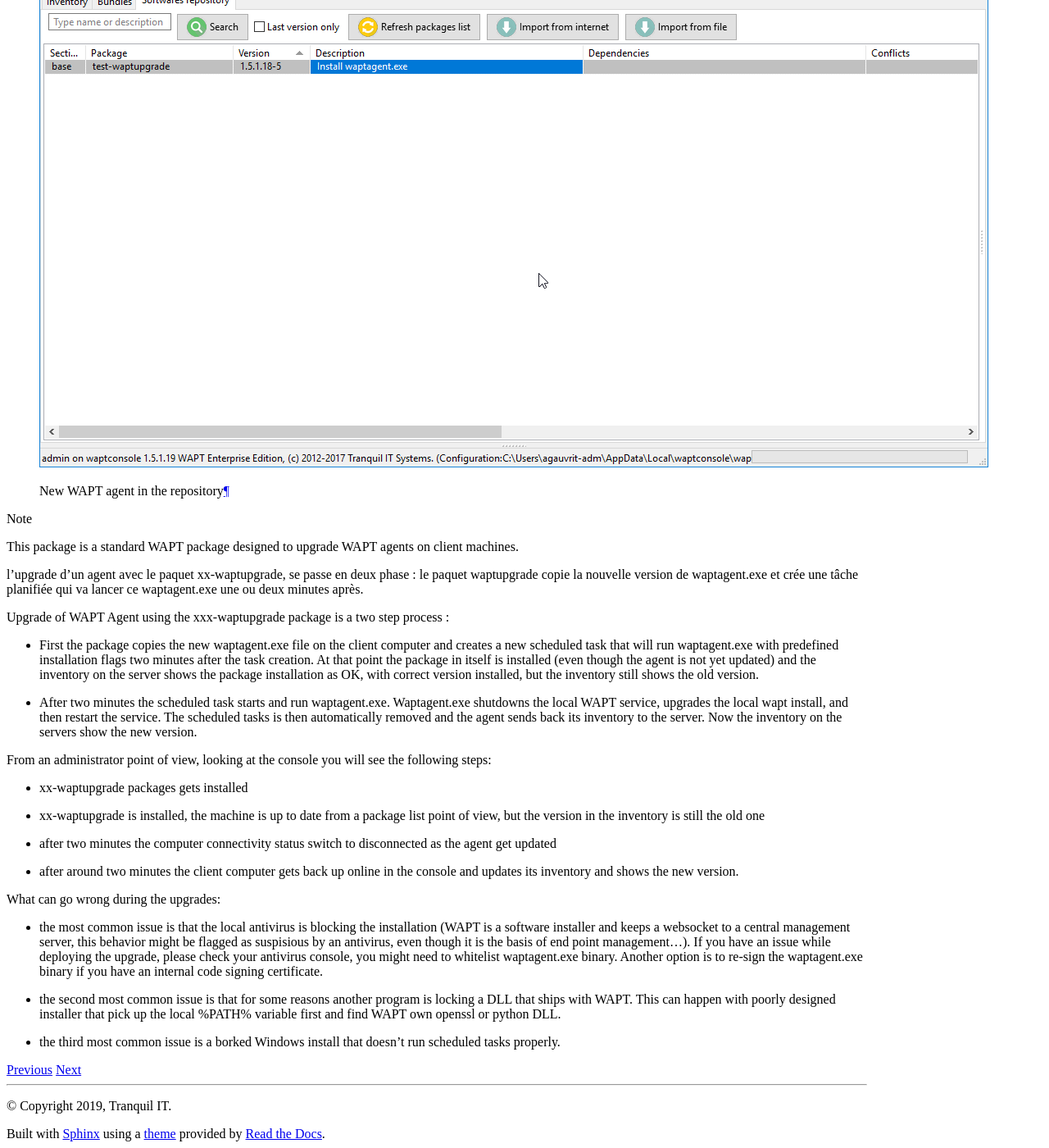
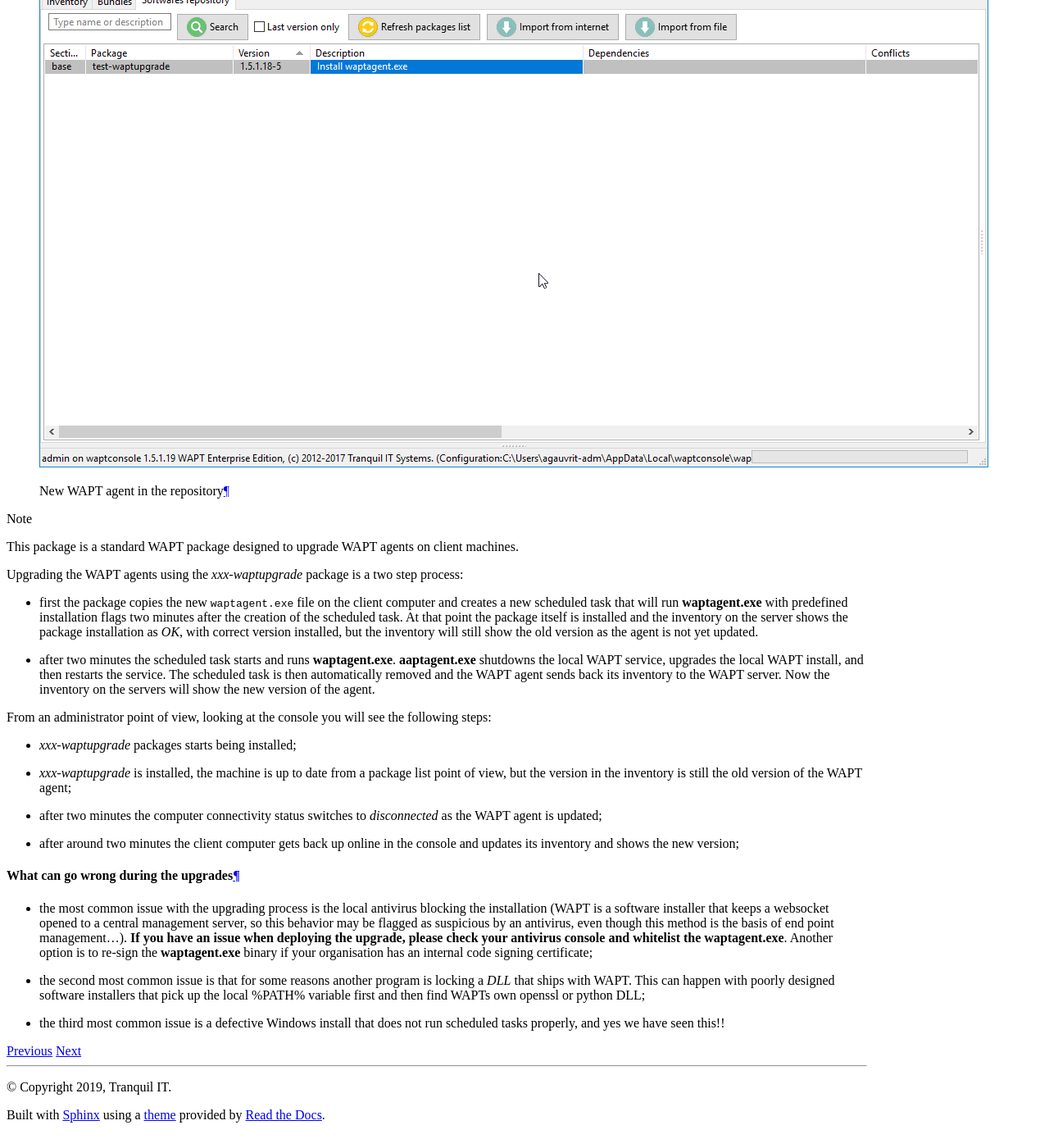
Before and after one commit to tranquilit/WAPT-Documentation, a Sphinx documentation site: the page built from source/wapt-configuration/waptagent/index.rst, in a window 1280 px wide and 1400 px high, scrolled down 5528 px. Shown: the whole window at 82% size. Built offline with Sphinx 7.4.7 and the Read the Docs theme 2.0.0, drawn with Linux system fonts in a browser that asks for light colours; after the commit the page ends 6905 px from its top, so only the background shows below that; some of the changed text lies outside the part shown.

Commit message:
fixes to source\wapt-configuration\waptagent\index.rst

```diff
--- a/source/wapt-configuration/waptagent/index.rst
+++ b/source/wapt-configuration/waptagent/index.rst
@@ -195,8 +195,8 @@
   A warning shows up indicating that the GPO hash value should be changed.
   GPOs may be used to deploy the WAPT agent on your Organization's computer.
 
-Package *test-waptupgrade*
-++++++++++++++++++++++++++
+Updating the WAPT agents
+++++++++++++++++++++++++
 
 The ``test-waptupgrade`` package has also been uploaded on the repository.
 
@@ -214,49 +214,57 @@
   This package is a standard WAPT package designed
   to upgrade WAPT agents on client machines.
 
+Upgrading the WAPT agents using the *xxx-waptupgrade* package
+is a two step process:
 
+* first the package copies the new :file:`waptagent.exe` file
+  on the client computer and creates a new scheduled task that will run
+  :program:`waptagent.exe` with predefined installation flags two minutes
+  after the creation of the scheduled task.
+  At that point the package itself is installed and the inventory on the server
+  shows the package installation as *OK*, with correct version installed,
+  but the inventory will still show the old version
+  as the agent is not yet updated.
 
-l'upgrade d'un agent avec le paquet xx-waptupgrade, se passe en deux phase : le paquet waptupgrade copie la nouvelle version de waptagent.exe et crée une tâche planifiée qui va lancer ce waptagent.exe une ou deux minutes après.
+* after two minutes the scheduled task starts and runs :program:`waptagent.exe`.
+  :program:`aaptagent.exe` shutdowns the local WAPT service,
+  upgrades the local WAPT install, and then restarts the service.
+  The scheduled task is then automatically removed and the WAPT agent sends back
+  its inventory to the WAPT server.
+  Now the inventory on the servers will show the new version of the agent.
 
-Upgrade of WAPT Agent using the xxx-waptupgrade package is a two step process :
+From an administrator point of view, looking at the console
+you will see the following steps:
 
-* First the package copies the new waptagent.exe file on the client computer and
-  creates a new scheduled task that will run waptagent.exe with predefined installation
-  flags two minutes after the task creation. At that point the package in itself is installed
-  (even though the agent is not yet updated) and the inventory on the server shows
-  the package installation as OK, with correct version installed, but the inventory still
-  shows the old version.
+* *xxx-waptupgrade* packages starts being installed;
 
-* After two minutes the scheduled task starts and run waptagent.exe. Waptagent.exe shutdowns
-  the local WAPT service, upgrades the local wapt install, and then restart the service. The
-  scheduled tasks is then automatically removed and the agent sends back its inventory to
-  the server. Now the inventory on the servers show the new version.
+* *xxx-waptupgrade* is installed, the machine is up to date from a package list
+  point of view, but the version in the inventory is still the old version
+  of the WAPT agent;
 
-From an administrator point of view, looking at the console you will see the following steps:
+* after two minutes the computer connectivity status switches
+  to *disconnected* as the WAPT agent is updated;
 
-* xx-waptupgrade packages gets installed
+* after around two minutes the client computer gets back up online
+  in the console and updates its inventory and shows the new version;
 
-* xx-waptupgrade is installed, the machine is up to date from a package list point of view,
-  but the version in the inventory is still the old one
+What can go wrong during the upgrades
+"""""""""""""""""""""""""""""""""""""
 
-* after two minutes the computer connectivity status switch to disconnected as the agent
-  get updated
+* the most common issue with the upgrading process is the local antivirus
+  blocking the installation (WAPT is a software installer that keeps
+  a websocket opened to a central management server, so this behavior may
+  be flagged as suspicious by an antivirus, even though this method
+  is the basis of end point management...).
+  **If you have an issue when deploying the upgrade, please check your antivirus
+  console and whitelist the waptagent.exe**. Another option is to re-sign
+  the :program:`waptagent.exe` binary if your organisation has an internal
+  code signing certificate;
 
-* after around two minutes the client computer gets back up online in the console and updates
-  its inventory and shows the new version.
+* the second most common issue is that for some reasons another program
+  is locking a :mimetype:`DLL` that ships with WAPT. This can happen
+  with poorly designed software installers that pick up the local
+  %PATH% variable first and then find WAPTs own openssl or python DLL;
 
-
-What can go wrong during the upgrades:
-
-* the most common issue is that the local antivirus is blocking the installation (WAPT is a
-  software installer and keeps a websocket to a central management server, this behavior might
-  be flagged as suspisious by an antivirus, even though it is the basis of end point management...).
-  If you have an issue while deploying the upgrade, please check your antivirus console, you
-  might need to whitelist waptagent.exe binary. Another option is to re-sign the waptagent.exe
-  binary if you have an internal code signing certificate.
-
-* the second most common issue is that for some reasons another program is locking a DLL that
-  ships with WAPT. This can happen with poorly designed installer that pick up the local
-  %PATH% variable first and find WAPT own openssl or python DLL.
-
-* the third most common issue is a borked Windows install that doesn't run scheduled tasks properly.
+* the third most common issue is a defective Windows install
+  that does not run scheduled tasks properly, and yes we have seen this!!
```
